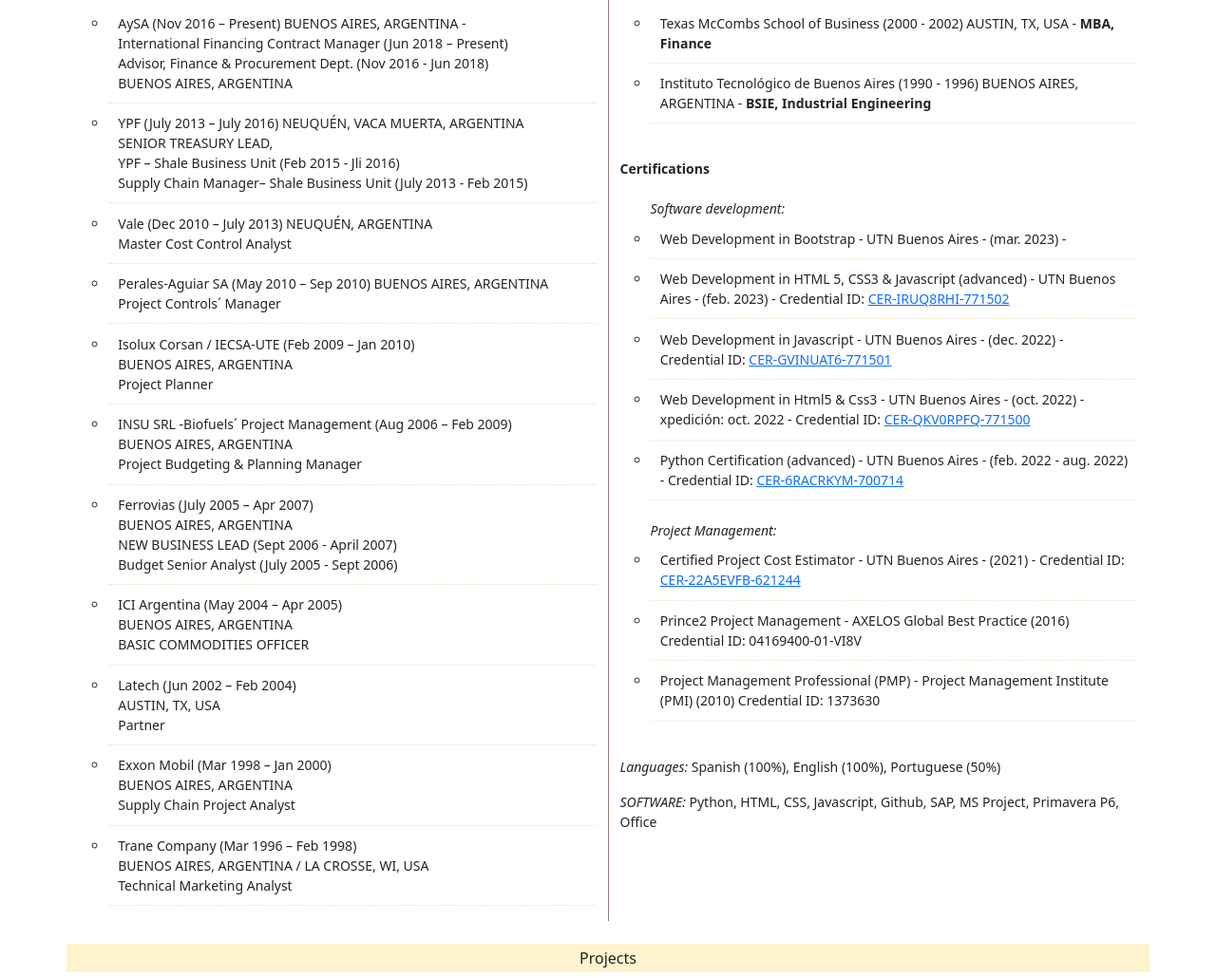
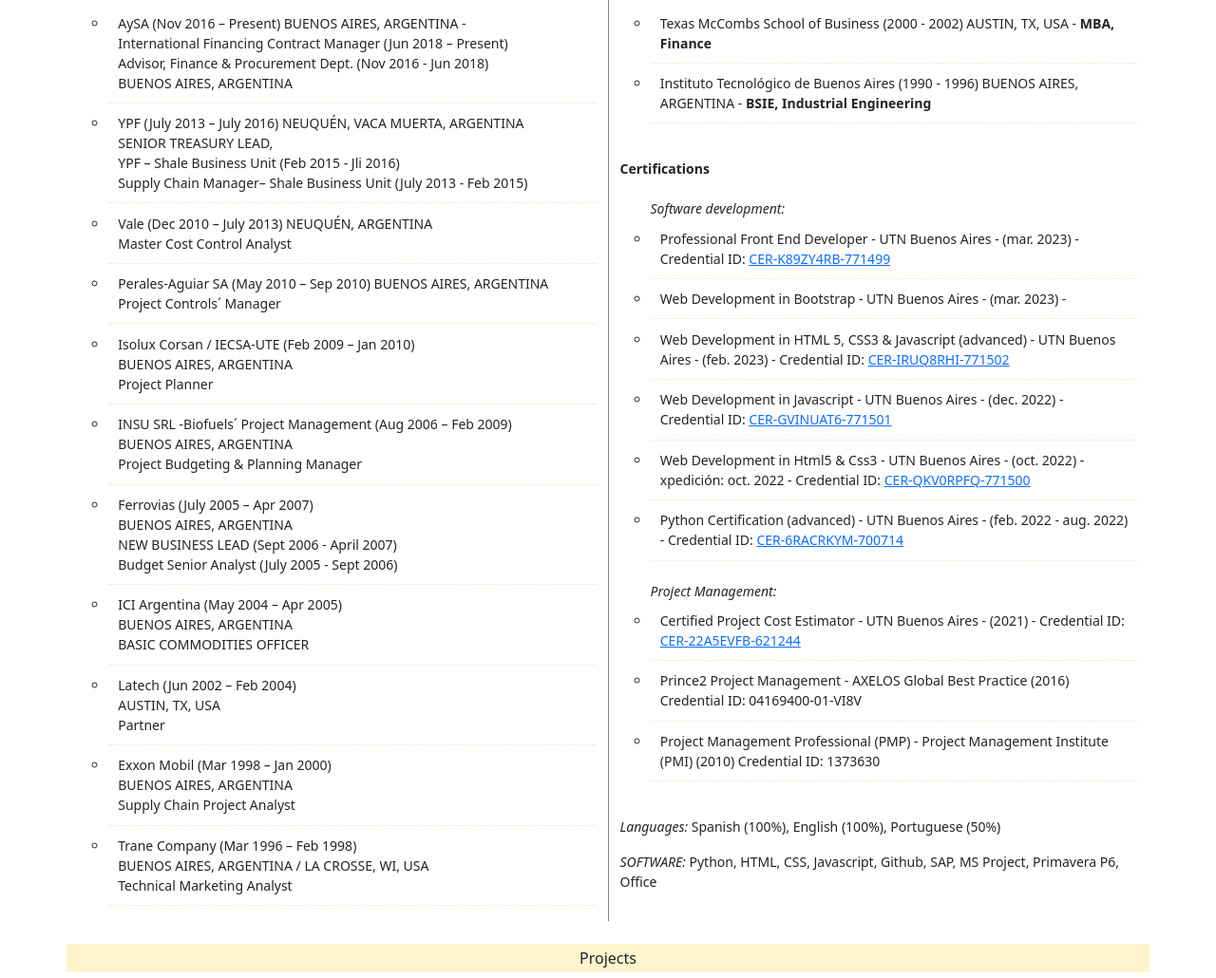
Before and after one commit to JuanCarlosGays/Bootstrap, a plain HTML site: page index.html in a window 1280 px wide. Shown: the part 1498-2528 px from the top of the page at 95% size. Drawn offline with nearby package versions, Linux system fonts and the light colour scheme.

Commit message:
cambios en diplomas finales

```diff
--- a/index.html
+++ b/index.html
@@ -170,16 +170,19 @@
 
                     <ul>
                         <i>Software development:</i>
+                        <li class="cv"> Professional Front End Developer -
+                            UTN Buenos Aires - (mar. 2023) -
+                            Credential ID: <a href="./diplomas/Profrontenddev.pdf">CER-K89ZY4RB-771499</a></li>
                         <li class="cv"> Web Development in Bootstrap -
                             UTN Buenos Aires - (mar. 2023) -</li>
                         <li class="cv"> Web Development in HTML 5, CSS3 & Javascript (advanced) -
                             UTN Buenos Aires - (feb. 2023) -
                             Credential ID: <a href="./diplomas/Desarrollo web en HTML 5, CSS3 y Javascript (nivel avanzado).pdf">CER-IRUQ8RHI-771502</a></li>
-                            <li class="cv"> Web Development in Javascript -
+                        <li class="cv"> Web Development in Javascript -
                             UTN Buenos Aires - (dec. 2022) -
                             Credential ID: <a href="./diplomas/Desarrollo Web con Javascript.pdf ">CER-GVINUAT6-771501</a></li>
-                            <li class="cv">Web Development in Html5 & Css3 - UTN Buenos Aires - (oct. 2022) -xpedición: oct. 2022 - Credential ID: <a href="./diplomas/Desarrollo Web en Html5 y Css3.pdf "> CER-QKV0RPFQ-771500 </a> </li>
-                            <li class="cv"> Python Certification (advanced) - UTN Buenos Aires - (feb. 2022 - aug. 2022) - Credential ID: <a href="./diplomas/Python_avanzado.pdf">CER-6RACRKYM-700714 </a>  </li>
+                        <li class="cv">Web Development in Html5 & Css3 - UTN Buenos Aires - (oct. 2022) -xpedición: oct. 2022 - Credential ID: <a href="./diplomas/Desarrollo Web en Html5 y Css3.pdf "> CER-QKV0RPFQ-771500 </a> </li>
+                        <li class="cv"> Python Certification (advanced) - UTN Buenos Aires - (feb. 2022 - aug. 2022) - Credential ID: <a href="./diplomas/Python_avanzado.pdf">CER-6RACRKYM-700714 </a>  </li>
 
 <br><i>Project Management:</i>
                         <li class="cv">Certified Project Cost Estimator - UTN Buenos Aires -					(2021) - Credential ID: <a href="./diplomas/Computo_ppto_obras.pdf">CER-22A5EVFB-621244</a></li>
```
Also changed, not shown: 1 other file.
